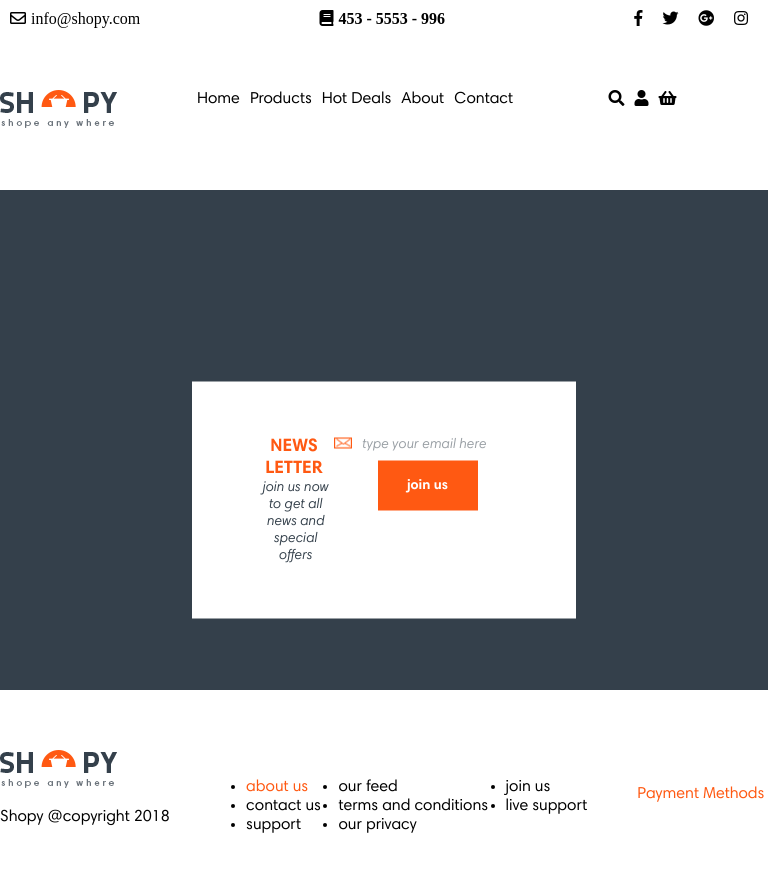
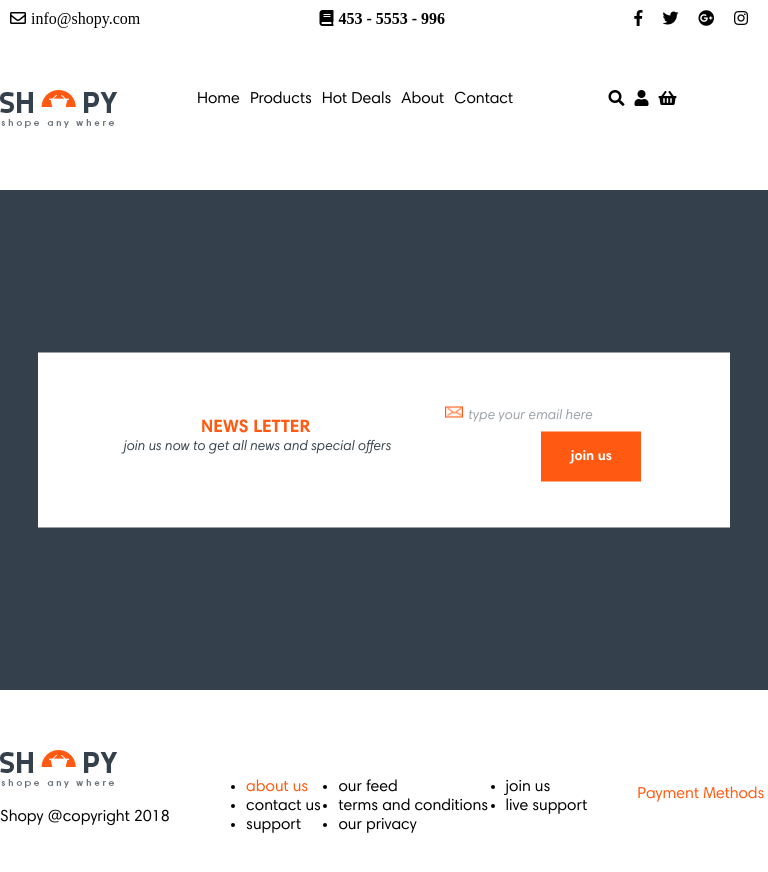
Before and after one commit to griddynamics/ui-intshp2-cp-tarsiers, a React (Create React App) app: page /#/ in a window 768 px wide. Shown: the top 872 px of the page. Built offline with nearby package versions, Linux system fonts and the light colour scheme.

Commit message:
UIO-17/hint added & styles fied

```diff
--- a/src/app/components/HomePage/HomePage.js
+++ b/src/app/components/HomePage/HomePage.js
@@ -2,7 +2,7 @@ import React from 'react';
 import JoinUs from '../JoinUs/JoinUs';
 
 const HomePage = () => (
-  <div>
+  <div className="col-9">
     <JoinUs />
   </div>
 );
--- a/src/app/components/JoinUs/JoinUs.js
+++ b/src/app/components/JoinUs/JoinUs.js
@@ -46,14 +46,16 @@ class JoinUs extends Component {
   render() {
     const { email } = this.state;
     const isDisabled = this.validate(email);
+    const error = '* Please enter valid e-mail: sample@samle.com!';
     return (
-      <div className="joinus container">
-        <div className="col-6">
+      <div className="joinus col-9">
+        <div className="joinus-info col-6">
           <h2>NEWS LETTER</h2>
           <p>join us now to get all news and special offers</p>
         </div>
         <form onSubmit={this.handleSubmit} className="col-4">
-          <div className="col-4">
+          <div>
+            <div className="mailfield col-4">
               <img src={mailicon} alt="mailicon" />
               <input
                 className={isDisabled ? 'error' : ''}
@@ -67,6 +69,8 @@ class JoinUs extends Component {
             <button disabled={isDisabled} type="submit">
               join us
             </button>
+          </div>
+          <p className={isDisabled ? 'showerror' : ''}>{error}</p>
         </form>
       </div>
     );
--- a/src/styles/components/_joinus.scss
+++ b/src/styles/components/_joinus.scss
@@ -1,10 +1,11 @@
 .joinus {
   width: 100%;
   background-color: $color-white;
-  padding: 54px 55px 54px 42px;
-  margin-top: 120px;
+  padding: 54px 55px 38px 42px;
   @include d-flex();
-  div {
+  .joinus-info {
+    position: relative;
+    top: -10px;
     @include d-flex(flex-start) {
       align-items: center;
       h2 {
@@ -18,17 +19,20 @@
         font-family: $main-font-italic;
         font-size: 14px;
         padding-left: 23px;
+        text-align: center;
       }
     }
   }
   form {
-    @include d-flex();
     div {
       @include d-flex();
       align-items: bottom;
+      img {
+        margin: 20px 5px 0 0;
+        height: 11px;
+      }
       input {
         border: none;
-        padding-left: 10px;
         &:focus {
           outline: none;
         }
@@ -43,6 +47,18 @@
         border-bottom: 1px dotted $color-main;
       }
     }
+    p {
+      visibility: hidden;
+      display: block;
+      color: $color-dark;
+      font-family: $main-font-italic;
+      font-size: 10px;
+      padding-top: 10px;
+    }
+    p.showerror {
+      visibility: visible;
+    }
+
     button {
       width: 100px;
       height: 50px;
@@ -59,25 +75,36 @@
         outline: none;
       }
     }
+    .mailfield {
+      @include d-flex(center);
+    }
   }
 }
 
 @media (min-width: 780px) and (max-width: 1024px) {
   .joinus {
-    div {
+    width: 90%;
+    padding: 54px 10px 24px 0;
+    .joinus-info {
       @include d-flex(flex-start, column);
     }
     form {
       width: 40%;
+      input {
+        font-size: 12px;
+      }
     }
   }
 }
 
 @media (min-width: 425px) and (max-width: 779px) {
   .joinus {
-    div,
-    form {
+    width: 90%;
+    margin: 0 auto;
+    padding: 54px 0 24px 0;
+    .joinus-info {
       @include d-flex(flex-start, column);
+      top: 10px;
     }
     div {
       h2 {
@@ -88,31 +115,53 @@
       }
     }
     form {
+      div {
+        @include d-flex(flex-start, column);
+        img {
+          margin-top: 0;
+        }
+      }
       button {
         margin-top: 10px;
         align-self: center;
       }
+      p {
+        text-align: center;
+      }
+    }
+    .mailfield {
+      @include d-flex();
     }
   }
 }
 @media (min-width: 320px) and (max-width: 424px) {
   .joinus {
+    width: 90%;
     display: block;
     margin: 0 auto;
-    div,
-    form {
+    padding: 54px 0 24px 0;
+    .joinus-info {
       @include d-flex(flex-start, column);
       width: 100%;
       text-align: center;
     }
     form {
       div {
+        @include d-flex(flex-start, column);
+        width: 100%;
+        text-align: center;
         margin: 20px auto;
         width: 60%;
+        img {
+          margin-top: 0;
+        }
       }
       button {
         margin: 0 auto;
       }
+      p {
+        text-align: center;
+      }
     }
   }
 }
```
Lines whose indentation alone changed are shown as unchanged.
